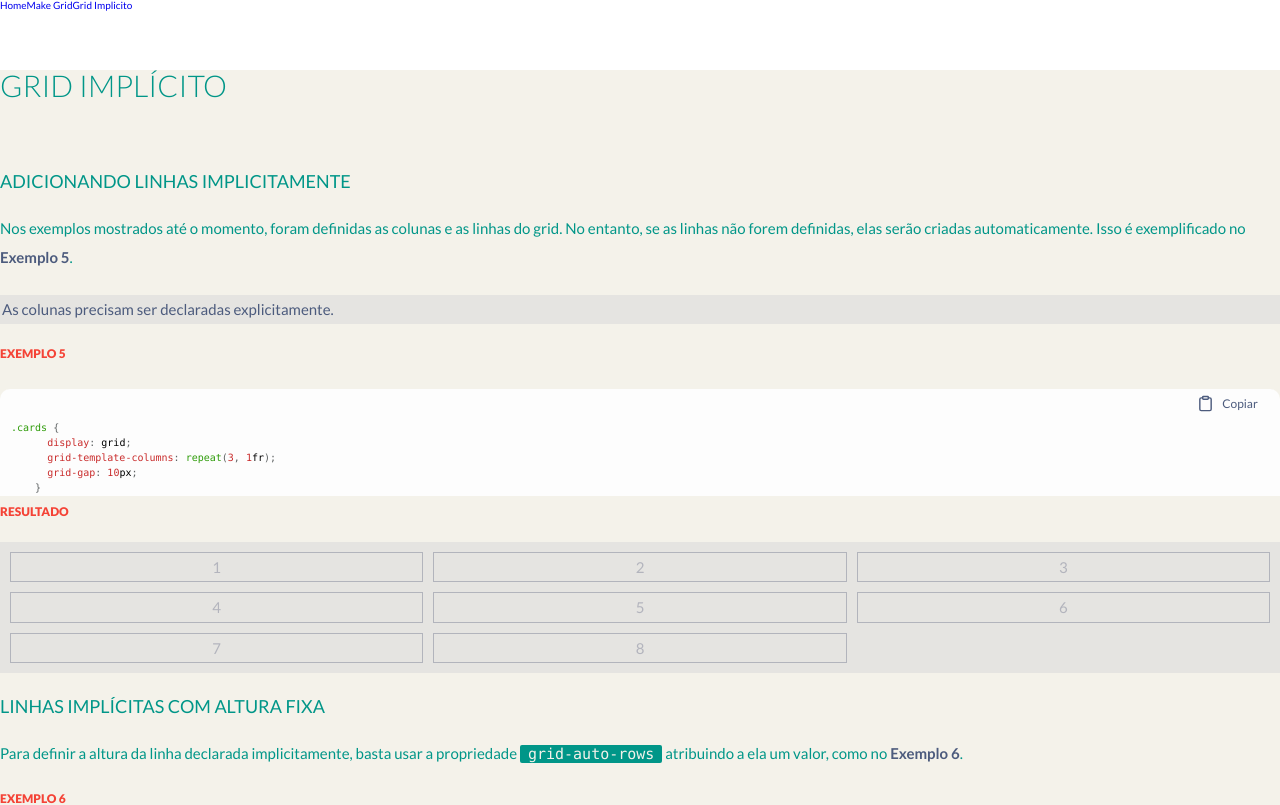
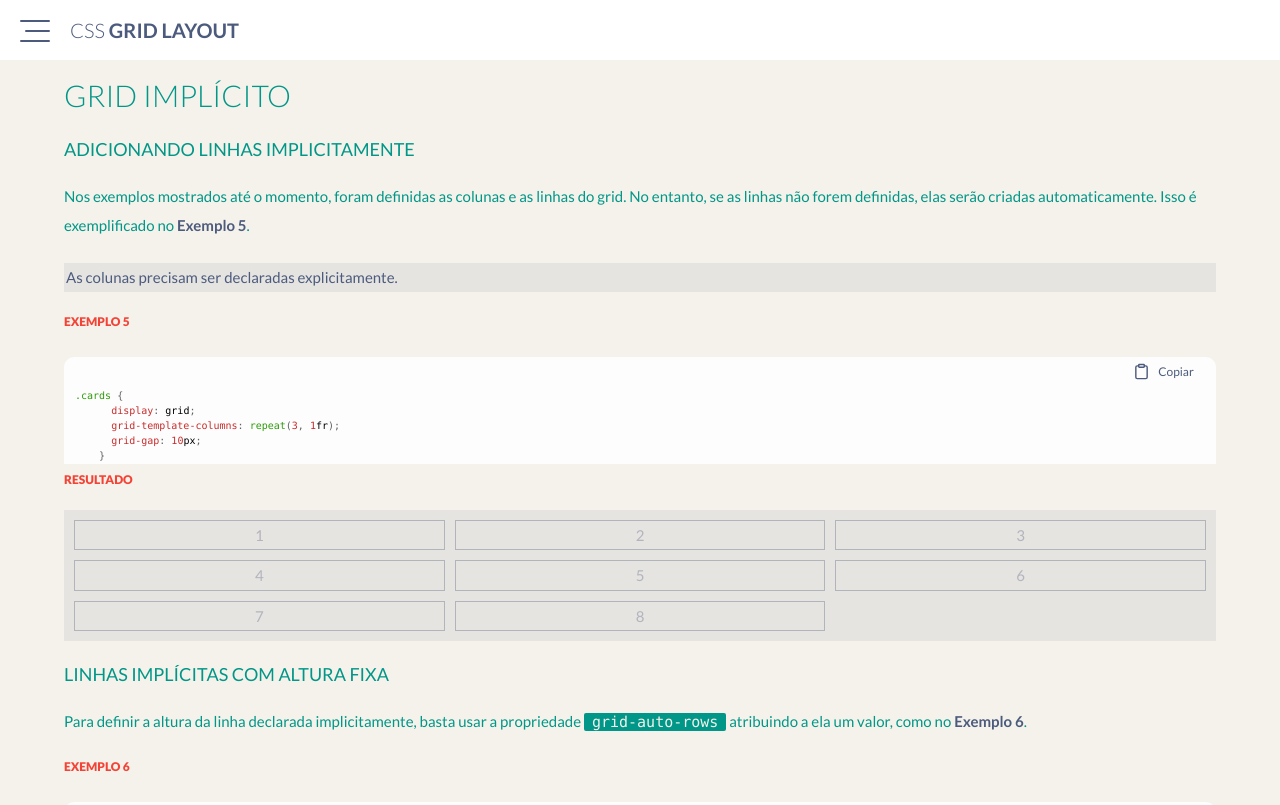
Before and after one commit to severidade/grid_css, a React (Create React App) app: page /implied_grid in a window 1280 px wide. Shown: the top 805 px of the page. Built offline with nearby package versions, Linux system fonts and the light colour scheme; a web font is replaced by a local one.

Commit message:
feat: :rocket: Anima o componete Navbar

```diff
--- a/src/App.js
+++ b/src/App.js
@@ -1,17 +1,30 @@
-import React from 'react';
-import { Routes, Route } from 'react-router-dom';
+import React, { useEffect } from 'react';
+import { Routes, Route, useLocation } from 'react-router-dom';
 
 import Home from './Pages/Home';
 import MakeGrid  from './Pages/MakeGrid';
 import ImpliedGrid from './Pages/ImpliedGrid';
 
+function ScrollToTop() {
+  const { pathname } = useLocation();
+
+  useEffect(() =>{
+    window.scrollTo({ top: 0, behavior: 'smooth' });
+  }, [pathname]);
+
+  return null
+}
+
 function App() {
   return (
-    <Routes>
-      <Route path="/" element={<Home />} />
-      <Route path="/make_grid" element={<MakeGrid />} />
-      <Route path='/implied_grid' element={<ImpliedGrid />} />
-    </Routes>
+    <>
+      <ScrollToTop />
+      <Routes>
+        <Route path="/" element={<Home />} />
+        <Route path="/make_grid" element={<MakeGrid />} />
+        <Route path='/implied_grid' element={<ImpliedGrid />} />
+      </Routes>
+    </>
   );
 }
 
--- a/src/Pages/ImpliedGrid.jsx
+++ b/src/Pages/ImpliedGrid.jsx
@@ -8,8 +8,10 @@ export default function ImpliedGrid() {
   return (
     <>
       <Navbar />
-      <h3>GRID IMPLÍCITO</h3>
-      <GridExamples gridData={ ImpliedGridData } />
+      <div className="container">
+        <h3>GRID IMPLÍCITO</h3>
+        <GridExamples gridData={ ImpliedGridData } />
+      </div>
     </>
   );
 }
--- a/src/Pages/MakeGrid.jsx
+++ b/src/Pages/MakeGrid.jsx
@@ -8,8 +8,10 @@ export default function MakeGrid() {
   return (
     <>
       <Navbar />
-      <h3>DEFININDO O GRID</h3>
-      <GridExamples gridData={DefiningTheGrid} />
+      <div className="container">
+        <h3>DEFININDO O GRID</h3>
+        <GridExamples gridData={DefiningTheGrid} />
+      </div>
     </>
   );
 }
--- /dev/null
+++ b/src/components/Navbar/Navbar.css
@@ -0,0 +1,152 @@
+/* Hamburger icon */
+.hamburger {
+  width: 30px;
+  height: 30px;
+  position: relative;
+  z-index: 10000;
+  cursor: pointer;
+}
+
+.hamburger_animacao {
+  width: 25px;
+  height: 2px;
+  border-radius: 2px;
+  background-color: var(--secundary-color-dark);
+  transition: ease-in-out 0.5s;
+  position: absolute;
+  top: 50%;
+  right: 0;
+}
+
+.hamburger_animacao::before, .hamburger_animacao::after{
+  content: "";
+  width: 30px;
+  height: 2px;
+  position: absolute;
+  border-radius: 2px;
+  right: 0;
+  background-color: var(--secundary-color-dark);
+  transition: ease-in-out 0.5s;
+}
+
+.hamburger_animacao::before {
+  top: 10px;
+}
+
+.hamburger_animacao::after {
+  top: -10px;
+}
+
+.hamburger.open > .hamburger_animacao {
+  background-color: black;
+  width: 3px;
+}
+
+.hamburger.open > .hamburger_animacao::before{
+  transform: rotate(-45deg);
+  transform: rotate(45deg) translate(-8.67px, -5.67px);
+}
+
+.hamburger.open > .hamburger_animacao::after{
+  transform: rotate(-45deg) translate(-7.67px, 5.67px);
+}
+
+/* Header container */
+.container_header {
+  background-color: white;
+  gap: 20px;
+  height: 60px;
+  width: 100%;
+  display: flex;
+  justify-content: flex-start;
+  align-items: center;
+  padding: 0 20px;
+  position: fixed;
+  z-index: 999;
+}
+
+.logo {
+  color: var(--secundary-color-dark);
+  z-index: 999;
+  font-size: 2em;
+  font-weight: 300;
+  text-transform: uppercase;
+}
+
+.logo span {
+  font-weight: 900;
+}
+
+
+/* Close menu button */
+.close_menu {
+  font-size: 13px;
+  /* font-weight: 900; */
+  text-transform: uppercase;
+  position: absolute;
+  top: 23px;
+  right: 47;
+  transition: ease-in-out 0.5s;
+  color: black;
+}
+
+.container_nav.open .close_menu {
+  color: white;
+  right: calc(10vw + 40px);
+}
+
+/* Navigation container */
+.container_nav {
+  background-color: var(--neutral-color);
+  width: 100vw;
+  max-width: 100%;
+  height: 100vh;
+  display: flex;
+  flex-direction: column;
+  justify-content: center;
+  position: fixed;
+  right: 0;
+  top: 0;
+  transform: translateY(-100vh);
+  padding: 80px 20vw 80px 20vw;
+  gap: 5em;
+  overflow: hidden;
+  transition: transform ease-in-out 0s;
+}
+
+.container_nav.open {
+  transform: translateY(0%);
+}
+
+.container_nav > a {
+  color: rgb(108, 107, 107);
+  font-size: 2.5em;
+  text-transform: uppercase;
+  font-weight: 900;
+  position: relative;
+  transform: translateX(-100%);
+  transition-timing-function: cubic-bezier(0,0,.2,1);
+}
+
+.container_nav.open > a:nth-of-type(1){
+  transform: translateX(0%);
+  transition-duration: 0.3s;
+}
+
+.container_nav.open > a:nth-of-type(2){
+  transform: translateX(0%);
+  transition-duration: 0.6s;
+}
+
+.container_nav.open > a:nth-of-type(3){
+  transform: translateX(0%);
+  transition-duration: 0.9s;
+}
+
+.container_nav.open > a:nth-of-type(4){
+  transform: translateX(0%);
+  transition-duration: 2s;
+}
+.container_nav > a[class="active"]{
+ color: var(--secundary-color-vivid);
+}
--- a/src/components/Navbar/Navbar.jsx
+++ b/src/components/Navbar/Navbar.jsx
@@ -1,15 +1,44 @@
-import React from 'react';
+import React, { useState, useEffect } from 'react';
 import { NavLink } from 'react-router-dom';
-import styles from './Navbar.module.css';
+// import styles from './Navbar.module.css';
+
+import './Navbar.css';
 
 export default function Navbar() {
+  const [menuOpen, setMenuOpen] = useState(false);
+
+  useEffect(() => {
+    document.body.style.overflow = menuOpen ? 'hidden' : 'unset';
+  }, [menuOpen]);
+
+  const toggleMenu = () => {
+    setMenuOpen(!menuOpen);
+  };
+
+  const toggleMenuHome = () => {
+    menuOpen ? setMenuOpen(false) : window.location.href = '/';
+  };
 
   return(
-    <header className={ styles.container_header}>
-      <nav>
-        <NavLink to="/">Home</NavLink>
-        <NavLink to="/make_grid">Make Grid</NavLink>
-        <NavLink to="/implied_grid">Grid Implicito</NavLink>
+    <header className="container_header">
+      <div
+        className={`hamburger ${menuOpen ? 'open' : ''}`}
+        onClick={toggleMenu}
+      >
+        <div className='hamburger_animacao'></div>
+      </div>
+
+      <NavLink
+        to="/"
+        className="logo"
+        onClick={toggleMenuHome}
+      >
+        CSS <strong>Grid Layout</strong>
+      </NavLink>
+
+      <nav className={`container_nav ${menuOpen ? 'open' : ''}`}>
+          <NavLink to="/make_grid" onClick={toggleMenu}>Make Grid</NavLink>
+          <NavLink to="/implied_grid" onClick={toggleMenu}>Grid Implicito</NavLink>
       </nav>
     </header>
   )
--- a/src/index.css
+++ b/src/index.css
@@ -35,7 +35,7 @@ h3 {
   text-transform: uppercase;
   font-weight: 300;
   font-size: 3em;
-  padding-bottom: 2.4em;
+  padding-bottom: 1em;
 }
 
 h4 {
@@ -83,10 +83,28 @@ p strong.codigo, li strong.codigo {
   word-wrap: break-word;
 }
 
-p { font-size: 15px; line-height: 1.9em; padding-bottom: 24px;}
-ul { margin-bottom: 23px; padding-left: 48px;}
-li {font-size: medium; line-height: 1.9em; padding-bottom: 24px; position: relative;}
-li:last-of-type { padding-bottom: 0; }
+p {
+  font-size: 15px;
+  line-height: 1.9em;
+  padding-bottom: 24px;
+}
+
+ul {
+  margin-bottom: 23px;
+  padding-left: 48px;
+}
+
+li {
+  font-size: medium;
+  line-height: 1.9em;
+  padding-bottom: 24px;
+  position: relative;
+}
+
+li:last-of-type {
+  padding-bottom: 0;
+}
+
 li:after {
 	content: "";
   width: 12px;
@@ -102,7 +120,7 @@ li:after {
 	width: var(--container-width-mobile);
 	min-height: calc(100vh - var(--nav-height));
 	margin: auto;
-	padding-top: 24px;
+	padding-top: 80px;
 	padding-bottom: 24px;
 
   display: grid;
@@ -140,8 +158,6 @@ li:after {
   gap: 20px;
 }
 
-
-
 .background {
   background-color: var(--secundary-color-vivid);
   grid-column: 1 / 5;
@@ -174,3 +190,15 @@ li:after {
   overflow: hidden;
   text-indent: -300%;
 }
+
+.container {
+	padding-top: 80px;
+  width: 90vw;
+  margin: auto;
+}
+
+.container_examples {
+  /* background: olive; */
+  /* width: 90vw;
+  margin: auto; */
+}
```
Also changed, not shown: src/components/Navbar/Navbar.module.css (line endings or trailing spaces). Lines whose indentation alone changed are shown as unchanged.
